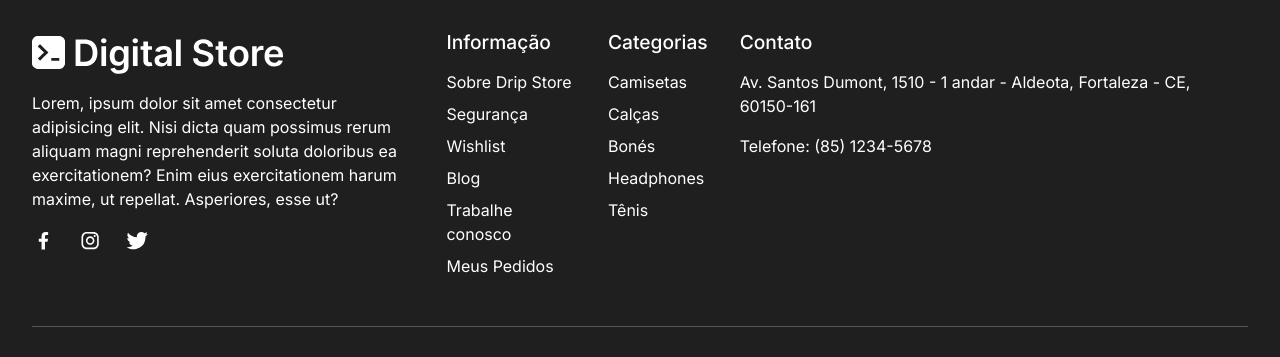
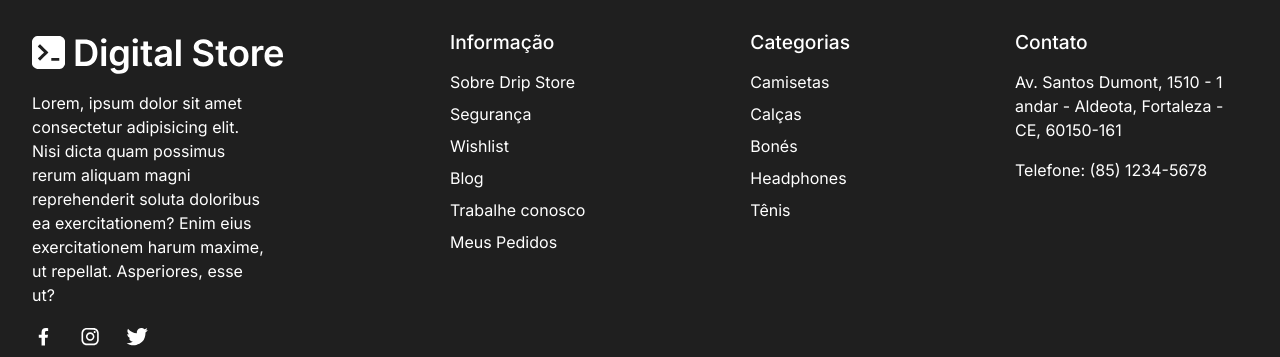
Before and after one commit to Natanael135/DigitalStoreProject-GeracaoTech, a React (Vite) app: page / in a window 1280 px wide. Shown: the part 2405-2762 px from the top of the page. Built offline with nearby package versions, Linux system fonts and the light colour scheme.

Commit message:
fix: correção de estilização footer e header.

```diff
--- a/src/components/Footer/Footer.jsx
+++ b/src/components/Footer/Footer.jsx
@@ -33,7 +33,7 @@ const FooterTop = styled.section`
 const Description = styled.div`
    p {
     padding-top: 1rem;
-    max-width: 400px;
+    max-width: 233px;
   }
 
  img{
@@ -72,6 +72,9 @@ const FooterBottom = styled.section`
 `;
 
 const InfoSection = styled.div`
+  p{
+    max-width: 233px;
+  }
 
   h4 {
     margin-bottom: 1rem;
@@ -111,7 +114,7 @@ const InfoComponent = ({ title, links }) => (
 );
 
 const Footer = () => {
-  const infomações = [
+  const informações = [
     {
       title: "Informação",
       links: [
@@ -166,7 +169,7 @@ const Footer = () => {
             </a>
           </SocialIcons>
         </Description>
-        {infomações.map((section, idx) => (
+        {informações.map((section, idx) => (
           section.links ? (
             <InfoComponent key={idx} title={section.title} links={section.links} />
           ) : (
--- a/src/components/Header/Header.jsx
+++ b/src/components/Header/Header.jsx
@@ -88,6 +88,7 @@ const Sidebar = styled.div`
     &:hover {
       color: #c92071;
       text-decoration: underline solid #c92071;
+      text-underline-offset: 5px;
       text-decoration-thickness: 3px;
       border-radius: 1.5px;
       width: fit-content;
@@ -138,6 +139,7 @@ const LinksContainer = styled.nav`
         font-weight: bold;
         color: #c92071;
         text-decoration: underline solid #c92071;
+        text-underline-offset: 5px;
         text-decoration-thickness: 3px;
         border-radius: 1.5px;
       }
```
